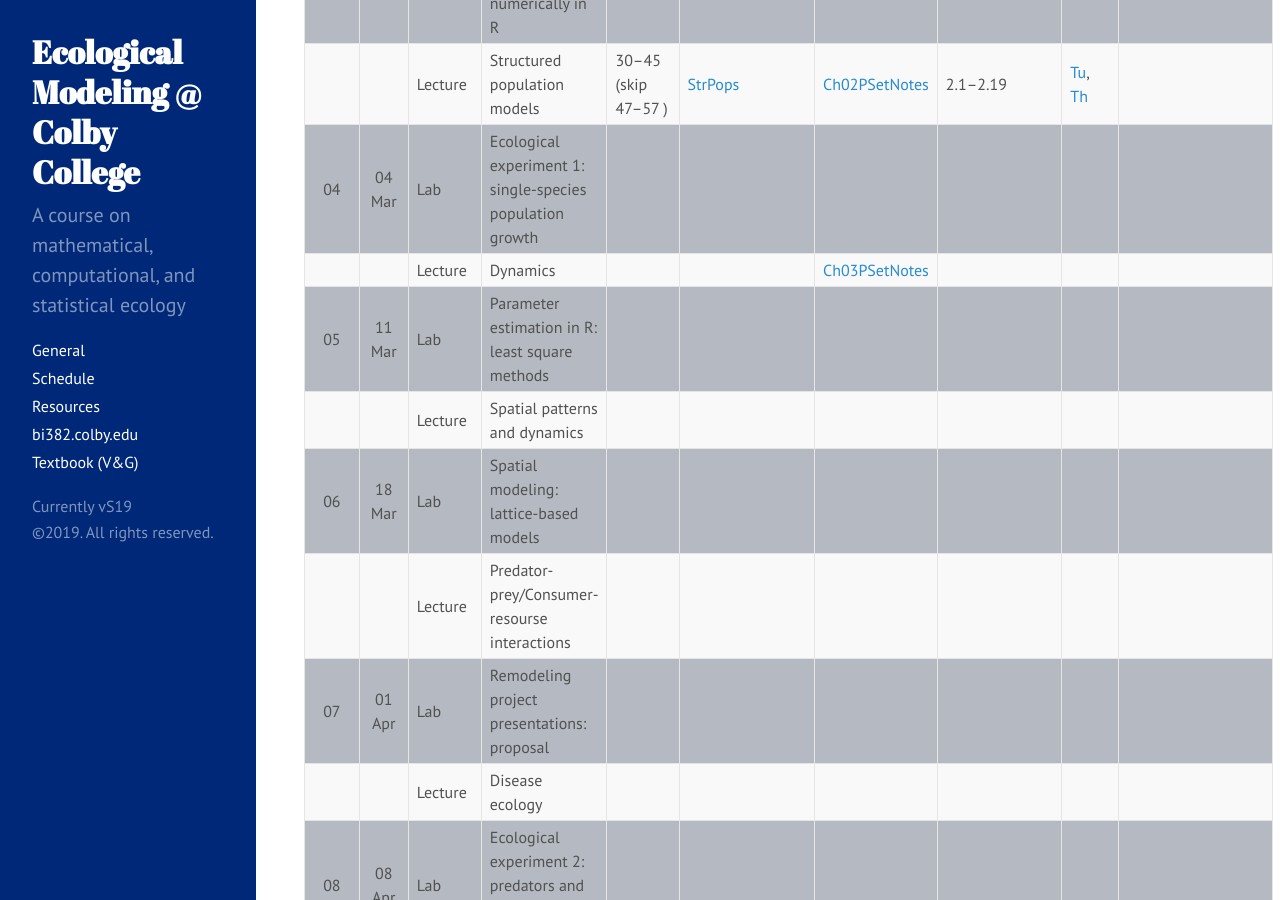
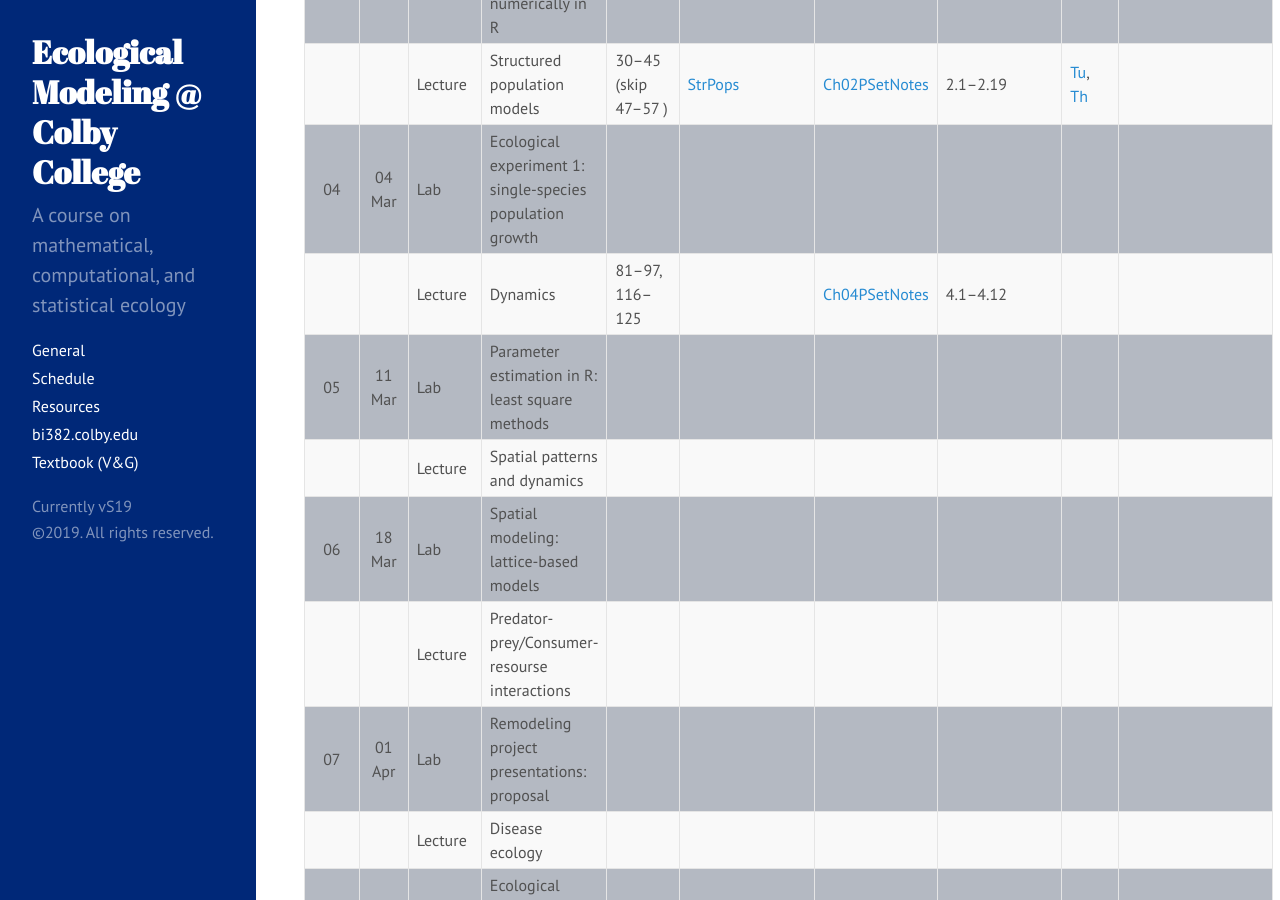
Before and after one commit to davan690/ColbyEcology.github.io, a Jekyll site: the page built from Schedule.md, in a window 1280 px wide and 900 px high, scrolled down 654 px. Built offline with Jekyll 4.4.1, drawn with Linux system fonts in a browser that asks for light colours.

Commit message:
add ch4 readings

```diff
--- a/Schedule.md
+++ b/Schedule.md
@@ -37,7 +37,7 @@ Week |  Date  | Meeting |     Topic
 03   | 25 Feb |   Lab   | Model solutions: solving numerically in R                      |                   |             |               | [NumericalSolve](../Assignments/LabReports/LabReport_3.html) |             | [RemodProjLitSearch](../Assignments/RemodelingProject/RemodelingProject_LitSearch.html)|
      |        | Lecture | Structured population models                                   | 30–45 (skip 47–57 ) | [StrPops](../Presentations/Wk03_StrPops.html) | [Ch02PSetNotes](../Assignments/LectureProblemSets/Ch02_ProblemNotes.html) | 2.1–2.19 | [Tu](https://drive.google.com/file/d/12lsA4pT52dXySELgSneWOdNiA1ywQHUx/view?usp=sharing), [Th](https://drive.google.com/file/d/12pZ-Vt3x8YZb0zNuNQWk-RRBbwwRE1E_/view?usp=sharing) |       |
 04   | 04 Mar |   Lab   | Ecological experiment 1: single-species population growth      |                   |             |               |             |             |       |
-     |        | Lecture | Dynamics                                                       |                   |             | [Ch03PSetNotes](../Assignments/LectureProblemSets/Ch03_ProblemNotes.html) |             |             |       |
+     |        | Lecture | Dynamics                                                       | 81–97, 116–125    |             | [Ch04PSetNotes](../Assignments/LectureProblemSets/Ch04_ProblemNotes.html) | 4.1–4.12 |             |       |
 05   | 11 Mar |   Lab   | Parameter estimation in R: least square methods                |                   |             |               |             |             |       |
      |        | Lecture | Spatial patterns and dynamics                                  |                   |             |               |             |             |       |
 06   | 18 Mar |   Lab   | Spatial modeling: lattice-based models                         |                   |             |               |             |             |       |
```
Also changed, not shown: Assignments/LectureProblemSets/Ch04_ProblemNotes.html (renamed from Assignments/LectureProblemSets/Ch03_ProblemNotes.html).
